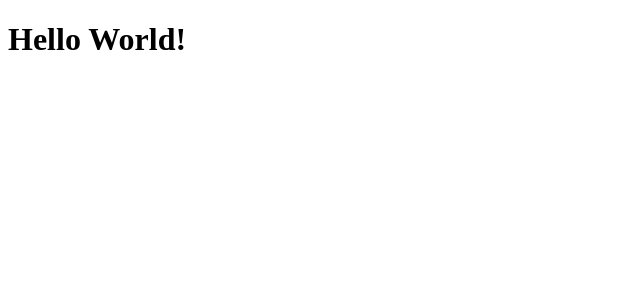
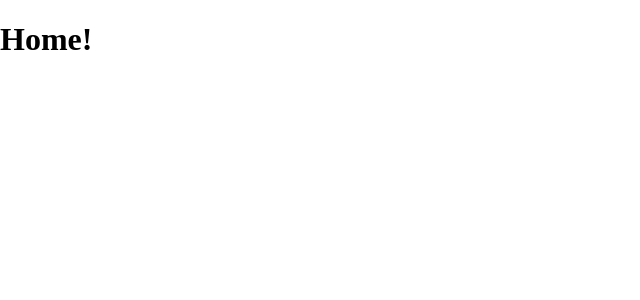
Before and after one commit to MateusMaciel340/icon-virtual, a React (Create React App) app: page / in a window 1280 px wide. Shown: the top 300 px of the page, without its empty margins (0-640 px from the left). Built offline with nearby package versions, Linux system fonts and the light colour scheme.

Commit message:
Inserção do react-router-dom | styled-components / estrutura das rotas

```diff
--- a/package.json
+++ b/package.json
@@ -12,7 +12,9 @@
     "@types/react-dom": "^18.0.1",
     "react": "^18.0.0",
     "react-dom": "^18.0.0",
+    "react-router-dom": "^6.3.0",
     "react-scripts": "5.0.1",
+    "styled-components": "^5.3.5",
     "typescript": "^4.6.3",
     "web-vitals": "^2.1.4"
   },
@@ -39,5 +41,9 @@
       "last 1 firefox version",
       "last 1 safari version"
     ]
+  },
+  "devDependencies": {
+    "@types/react-router-dom": "^5.3.3",
+    "@types/styled-components": "^5.1.25"
   }
 }
--- a/src/App.tsx
+++ b/src/App.tsx
@@ -1,7 +1,11 @@
+import Rotas from "./Router";
+import { GlobalStyle } from "./styles/GlobalStyle";
+
 function App() {
   return (
       <>
-        <h1>Hello World!</h1>
+        <Rotas/>
+        <GlobalStyle/>
       </>
   );
 }
--- /dev/null
+++ b/src/Router.tsx
@@ -0,0 +1,15 @@
+import { BrowserRouter, Routes, Route } from "react-router-dom";
+
+import Home from "./pages";
+
+function Rotas(){
+    return(
+        <BrowserRouter>
+            <Routes>
+                <Route path="/" element={<Home/>}/>
+            </Routes>
+        </BrowserRouter>
+    );
+}
+
+export default Rotas;
--- /dev/null
+++ b/src/pages/index.tsx
@@ -0,0 +1,7 @@
+function Home(){
+    return(
+        <h1>Home!</h1>
+    );
+}
+
+export default Home;
--- /dev/null
+++ b/src/styles/GlobalStyle.ts
@@ -0,0 +1,7 @@
+import { createGlobalStyle } from "styled-components";
+
+export const GlobalStyle = createGlobalStyle`
+    body{
+        padding: 0; margin: 0; box-sizing: border-box;
+    }
+`;
```
Also changed, not shown: public/logo-icone-virtual.png.
